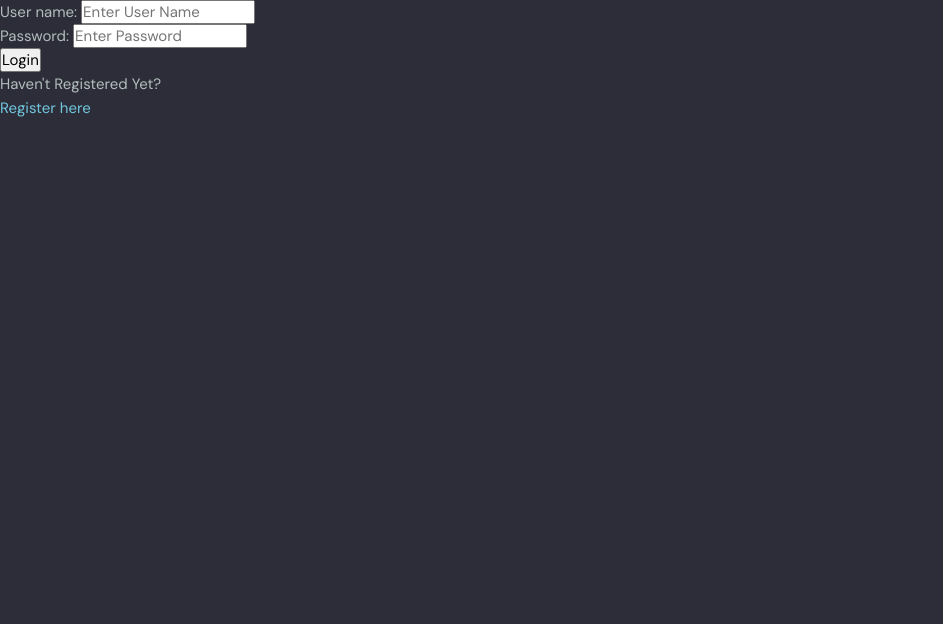
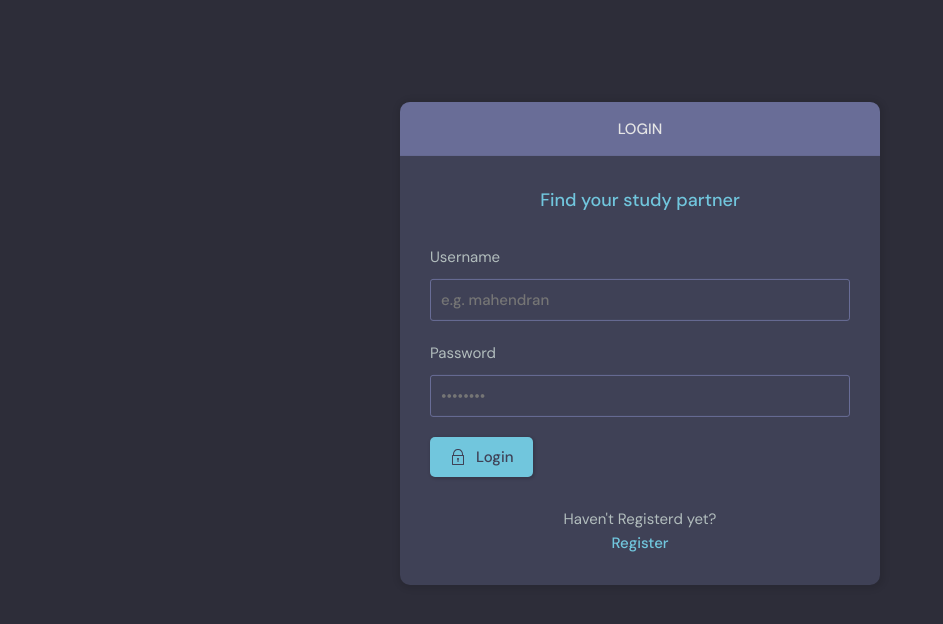
Before and after one commit to Mahendran-Murugan/Helping-Buddy-Django, a Django app: page /login/ in a window 1280 px wide. Shown: the part 76-700 px from the top of the page, without its empty margins (0-943 px from the left). Run offline with Django 5.2, Linux system fonts and the light colour scheme.

Commit message:
feat: complete transfer the theme

```diff
--- a/helpingbuddy/base/templates/base/login_register.html
+++ b/helpingbuddy/base/templates/base/login_register.html
@@ -1,32 +1,95 @@
 {% extends 'main.html' %}
 
 {% block content %}
+<main class="auth layout">
 
   {% if page == 'login' %}
+  <div class="container">
+    <div class="layout__box">
+      <div class="layout__boxHeader">
+        <div class="layout__boxTitle">
+          <h3>Login</h3>
+        </div>
+      </div>
+      <div class="layout__body">
+        <h2 class="auth__tagline">Find your study partner</h2>
 
-<div>
-    <form method="POST" action="">
+        <form class="form" method="POST" action=" ">
           {% csrf_token %}
-        <label for="username">User name:</label>
-        <input type="text" name="username" placeholder="Enter User Name" id="username"><br />
-        <label for="pass">Password:</label>
-        <input type="password" name="pass" placeholder="Enter Password" id="pass"><br />
-        <button type="submit">Login</button>
+          <div class="form__group form__group">
+            <label for="username">Username</label>
+            <input id="username" name="username" type="text" placeholder="e.g. mahendran" />
+          </div>
+          <div class="form__group">
+            <label for="pass">Password</label>
+            <input id="pass" name="pass" type="password"
+              placeholder="&bull;&bull;&bull;&bull;&bull;&bull;&bull;&bull;" />
+          </div>
+
+          <button class="btn btn--main" type="submit">
+            <svg version="1.1" xmlns="http://www.w3.org/2000/svg" width="32" height="32" viewBox="0 0 32 32">
+              <title>lock</title>
+              <path
+                d="M27 12h-1v-2c0-5.514-4.486-10-10-10s-10 4.486-10 10v2h-1c-0.553 0-1 0.447-1 1v18c0 0.553 0.447 1 1 1h22c0.553 0 1-0.447 1-1v-18c0-0.553-0.447-1-1-1zM8 10c0-4.411 3.589-8 8-8s8 3.589 8 8v2h-16v-2zM26 30h-20v-16h20v16z">
+              </path>
+              <path
+                d="M15 21.694v4.306h2v-4.306c0.587-0.348 1-0.961 1-1.694 0-1.105-0.895-2-2-2s-2 0.895-2 2c0 0.732 0.413 1.345 1 1.694z">
+              </path>
+            </svg>
+
+            Login
+          </button>
         </form>
-    <p>Haven't Registered Yet?</p>
-    <a href="{% url 'register' %}">Register here</a>
+
+        <div class="auth__action">
+          <p>Haven't Registerd yet?</p>
+          <a href="{% url 'register' %}" class="btn btn--link">Register</a>
+        </div>
+      </div>
+    </div>
   </div>
   {% else %}
-<div>
-    <form method="POST" action="">
+  <div class="container">
+    <div class="layout__box">
+      <div class="layout__boxHeader">
+        <div class="layout__boxTitle">
+          <h3>Register</h3>
+        </div>
+      </div>
+      <div class="layout__body">
+        <h2 class="auth__tagline">Find your study partner</h2>
+
+        <form class="form" method="POST" action=" ">
           {% csrf_token %}
-        {{ form.as_p }}
-        <button type="submit">Register</button>
+          {% for field in form %}
+          <div class="form__group form__group">
+            <label for="{{field.name}}">{{field.label}}</label>
+            {{field}}
+          </div>
+          {% endfor %}
+
+          <button class="btn btn--main" type="submit">
+            <svg version="1.1" xmlns="http://www.w3.org/2000/svg" width="32" height="32" viewBox="0 0 32 32">
+              <title>lock</title>
+              <path
+                d="M27 12h-1v-2c0-5.514-4.486-10-10-10s-10 4.486-10 10v2h-1c-0.553 0-1 0.447-1 1v18c0 0.553 0.447 1 1 1h22c0.553 0 1-0.447 1-1v-18c0-0.553-0.447-1-1-1zM8 10c0-4.411 3.589-8 8-8s8 3.589 8 8v2h-16v-2zM26 30h-20v-16h20v16z">
+              </path>
+              <path
+                d="M15 21.694v4.306h2v-4.306c0.587-0.348 1-0.961 1-1.694 0-1.105-0.895-2-2-2s-2 0.895-2 2c0 0.732 0.413 1.345 1 1.694z">
+              </path>
+            </svg>
+
+            Register
+          </button>
         </form>
+
+        <div class="auth__action">
           <p>Already Registered?</p>
-    <a href="{% url 'login' %}">Login here</a>
+          <a href="{% url 'login' %}" class="btn btn--link">Login</a>
         </div>
-
+      </div>
+    </div>
+  </div>
   {% endif %}
-
+</main>
 {% endblock %}
```
Also changed, not shown: helpingbuddy/base/templates/base/delete.html (+4 -3 lines), helpingbuddy/base/templates/base/login_register_old.html (added, +32 -0 lines), helpingbuddy/db.sqlite3. Lines whose indentation alone changed are shown as unchanged.
